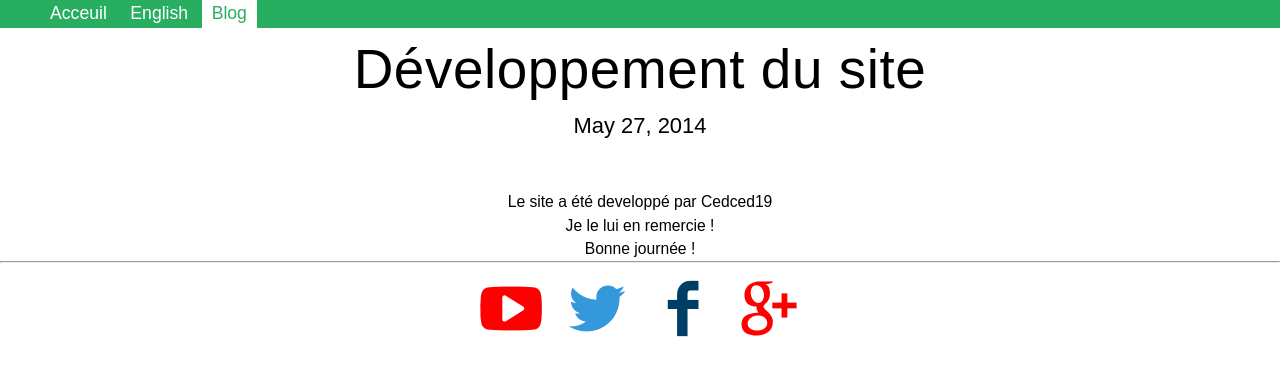
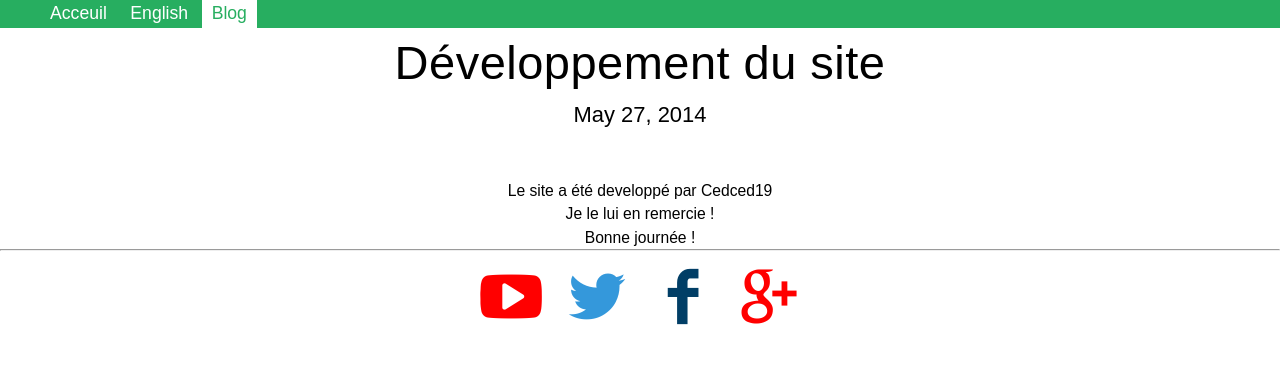
Before and after one commit to TMCharly/tmcharly.github.io, a Jekyll site: the page built from _posts/2014-05-27-developpement-du-site.md, in a window 1280 px wide. Shown: the top 376 px of the page. Built offline with Jekyll 4.4.1, drawn with Linux system fonts in a browser that asks for light colours; nearby versions of some CDN libraries.

Commit message:
Update default.html

```diff
--- a/_layouts/default.html
+++ b/_layouts/default.html
@@ -8,7 +8,7 @@
 
 	{% if page.class == 'post' %}
 		{% if page.title != 'Blog' %}
-		<h1>{{ page.title }}</h1>
+		<h1 class="h3">{{ page.title }}</h1>
 		<p class="post-time"><time datetime="{{ page.date }}">{{ page.date | date: "%B %d, %Y" }}</time></p>
 		<br>
 		{% endif %}
```
